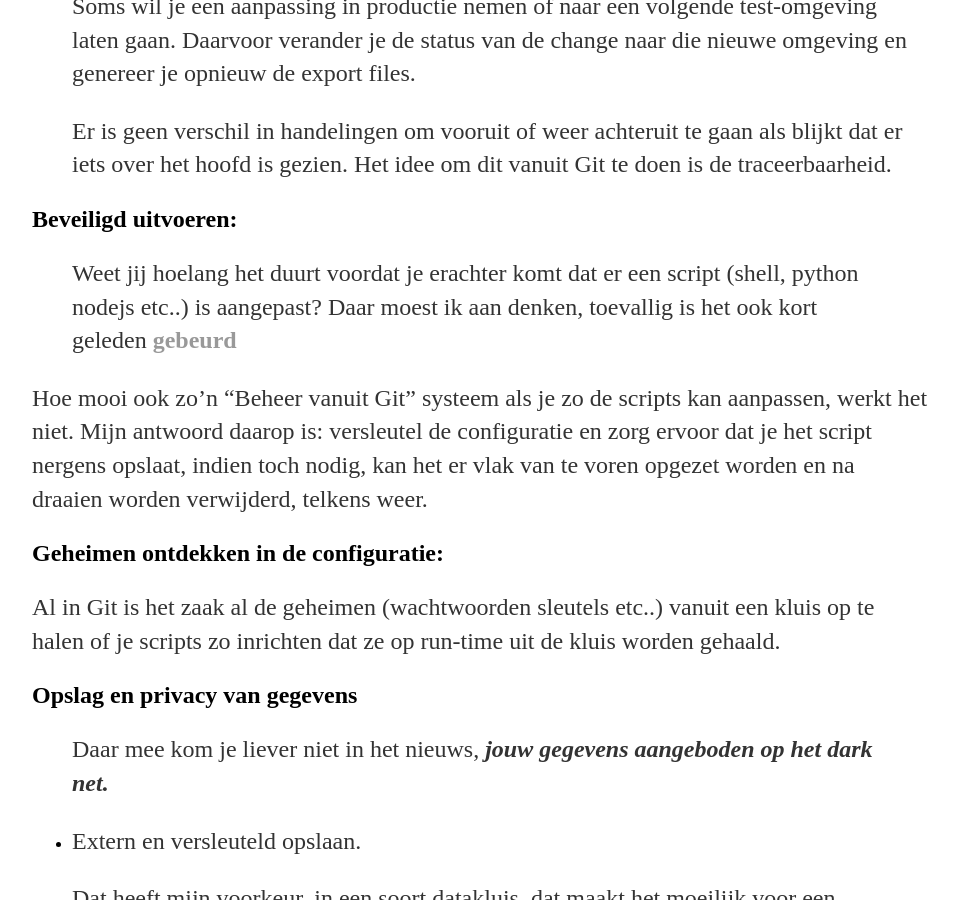
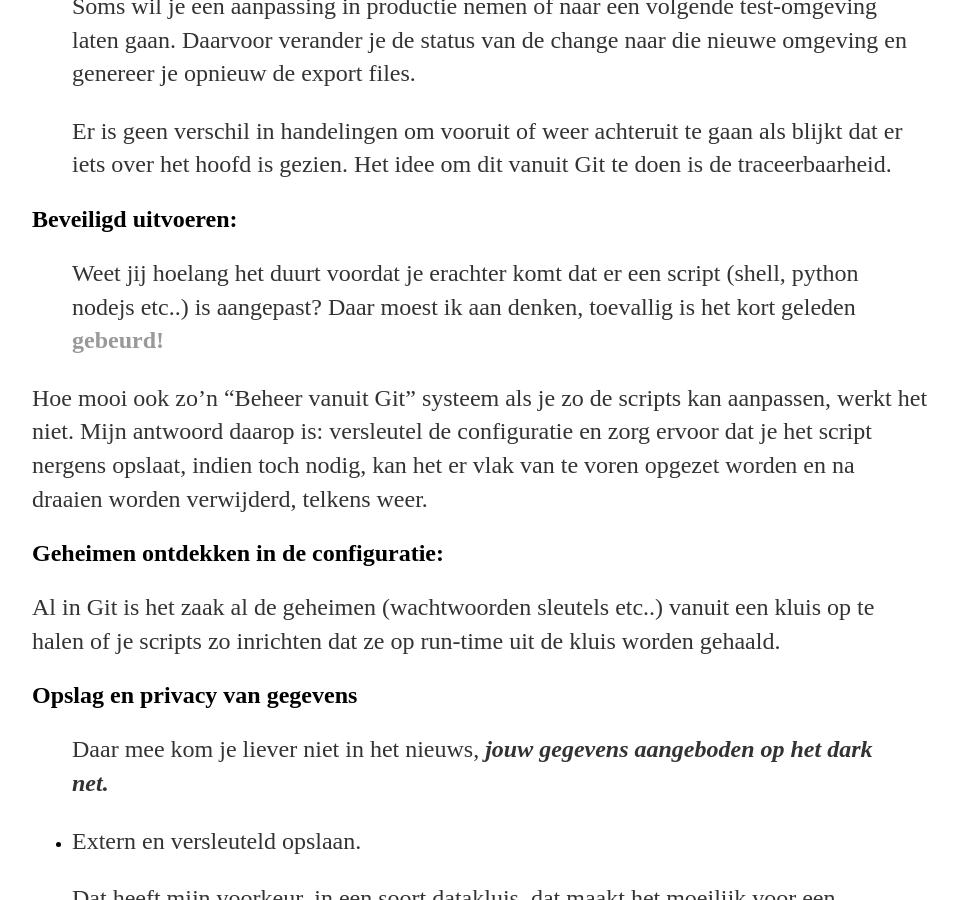
Before and after one commit to paedelm/paedelm.github.io, a Jekyll site: the page built from _posts/2021-04-23-Reden-van mijn-zelfstandigheid.md, in a window 1280 px wide and 900 px high, scrolled down 3875 px. Shown: the whole window, without its empty margins (160-1118 px from the left). Built offline with Jekyll 4.4.1, drawn with Linux system fonts in a browser that asks for light colours.

Commit message:
uitroepteken

```diff
--- a/_posts/2021-04-23-Reden-van mijn-zelfstandigheid.md
+++ b/_posts/2021-04-23-Reden-van mijn-zelfstandigheid.md
@@ -78,7 +78,7 @@ Er mag tegenwoordig niks mis gaan, invoer, uitvoer en het proces worden bescherm
 
 
 ## Beveiligd uitvoeren:
-> Weet jij hoelang het duurt voordat je erachter komt dat er een script (shell, python nodejs etc..) is aangepast? Daar moest ik aan denken, toevallig is het ook kort geleden [**gebeurd**](https://tweakers.net/nieuws/180646/criminelen-stalen-inloggegevens-van-ontwikkelaars-via-devtool-bash-uploader.html)
+> Weet jij hoelang het duurt voordat je erachter komt dat er een script (shell, python nodejs etc..) is aangepast? Daar moest ik aan denken, toevallig is het kort geleden [**gebeurd!**](https://tweakers.net/nieuws/180646/criminelen-stalen-inloggegevens-van-ontwikkelaars-via-devtool-bash-uploader.html)
 
 
 Hoe mooi ook zo'n "Beheer vanuit Git" systeem als je zo de scripts kan aanpassen, werkt het niet. Mijn antwoord daarop is: versleutel de configuratie en zorg ervoor dat je het script nergens opslaat, indien toch nodig, kan het er vlak van te voren opgezet worden en na draaien worden verwijderd, telkens weer.
```
